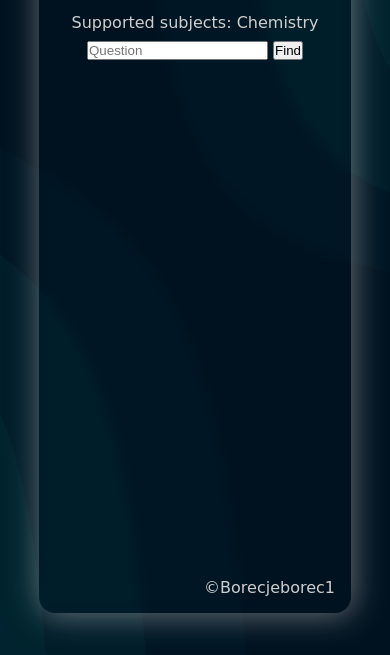
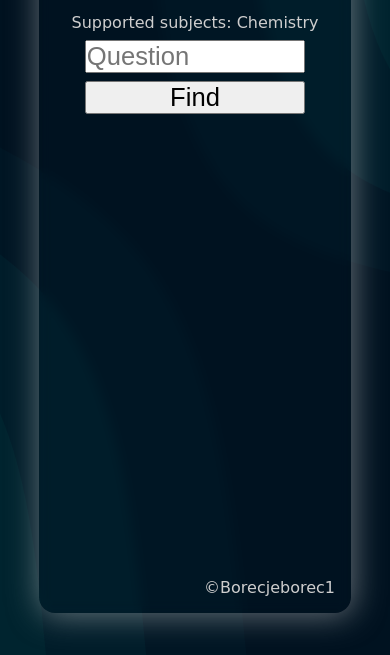
Before and after one commit to Borecjeborec1/moodle_answers, a website: page client/index.html in a window 390 px wide. Shown: the part 189-844 px from the top of the page. Drawn offline with Linux system fonts and the light colour scheme; a web font is replaced by a local one.

Commit message:
responsive fix

```diff
--- a/client/styles/styles.scss
+++ b/client/styles/styles.scss
@@ -69,7 +69,18 @@ body {
 
   .nonPC {
     margin: .5rem .1rem;
-    display: none
+    display: none;
+
+    #question {
+      font-size: 1.6rem;
+      width: 90%;
+    }
+
+    #find {
+      font-size: 1.6rem;
+      width: 90%;
+      margin-top: .5rem;
+    }
   }
 }
 
@@ -132,7 +143,7 @@ body {
 
 }
 
-@media only screen and(max-width: 600px) {
+@media only screen and(max-width: 900px) {
   body {
     overflow: hidden;
   }
```
Also changed, not shown: client/styles/styles.css, 1 other file.
